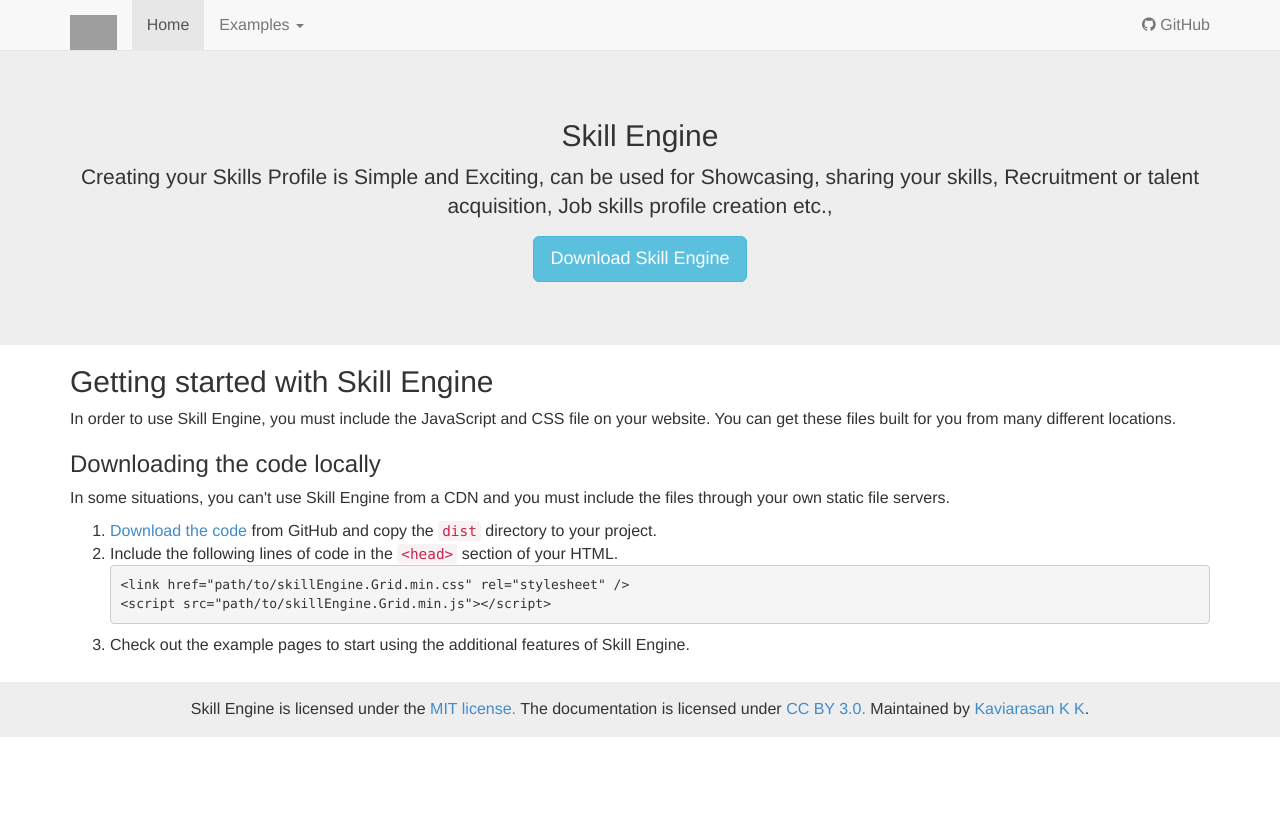
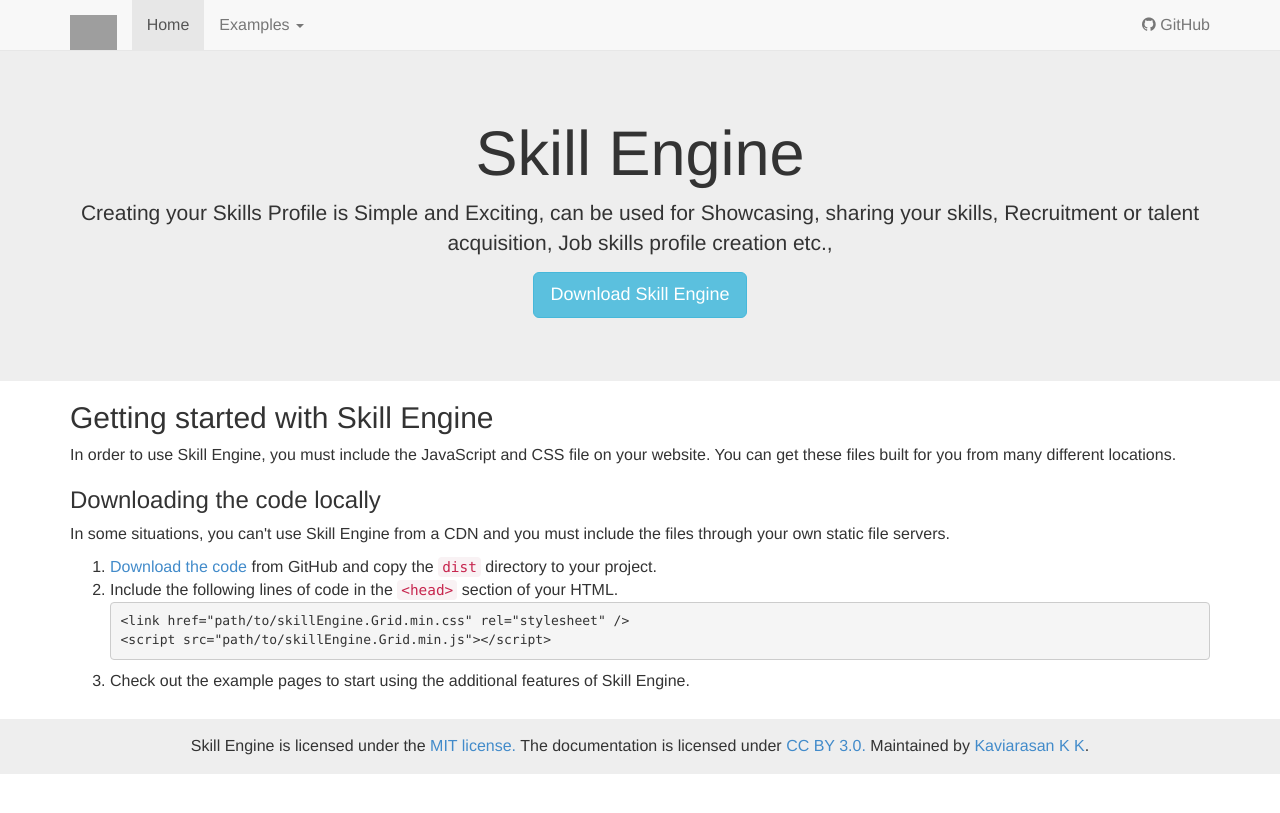
Before and after one commit to Keep-Moving-Forward/skillEngine, a Jekyll site: the page built from index.html, in a window 1280 px wide. Shown: the top 813 px of the page. Built offline with Jekyll 4.4.1, drawn with Linux system fonts in a browser that asks for light colours; nearby versions of some CDN libraries; library files that are not in the unit come from our copies.

Commit message:
Update documentation

```diff
--- a/index.html
+++ b/index.html
@@ -6,7 +6,7 @@
 
 <main class="jumbotron" role="main">
   <div class="container text-center">
-    <h2>Skill Engine</h2>
+    <h1>Skill Engine</h1>
     <p class="lead">
       Creating your Skills Profile is Simple and Exciting, can be used for Showcasing, sharing your skills, Recruitment or talent acquisition, Job skills profile creation etc.,
     </p>
```
Also changed, not shown: 2 other files.
